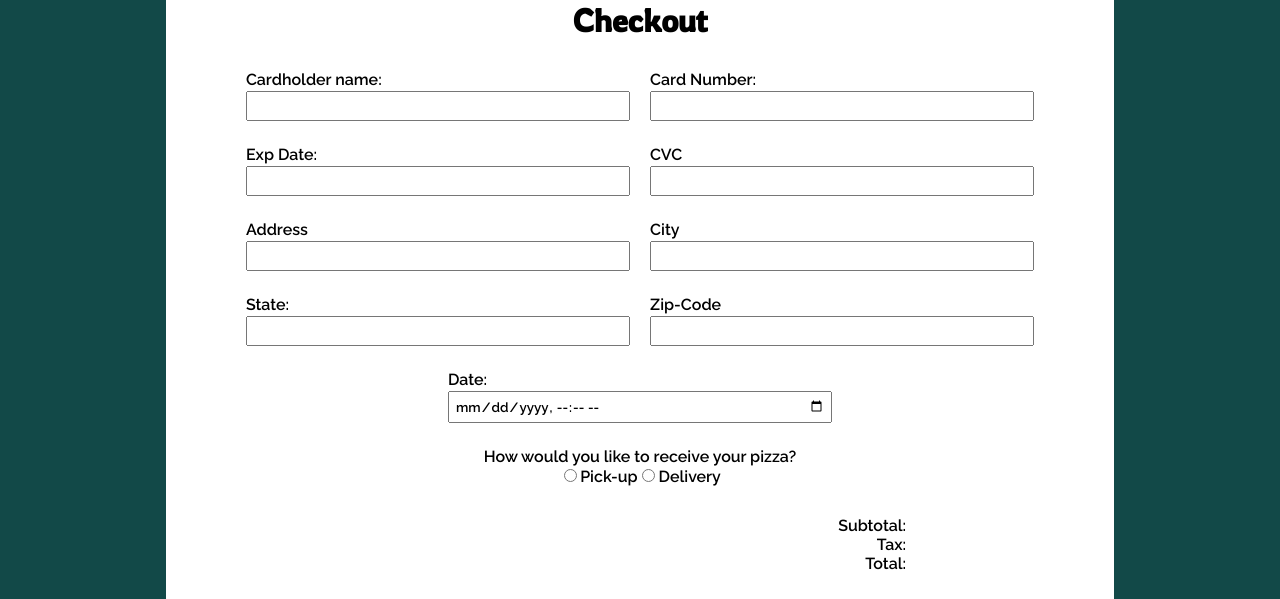
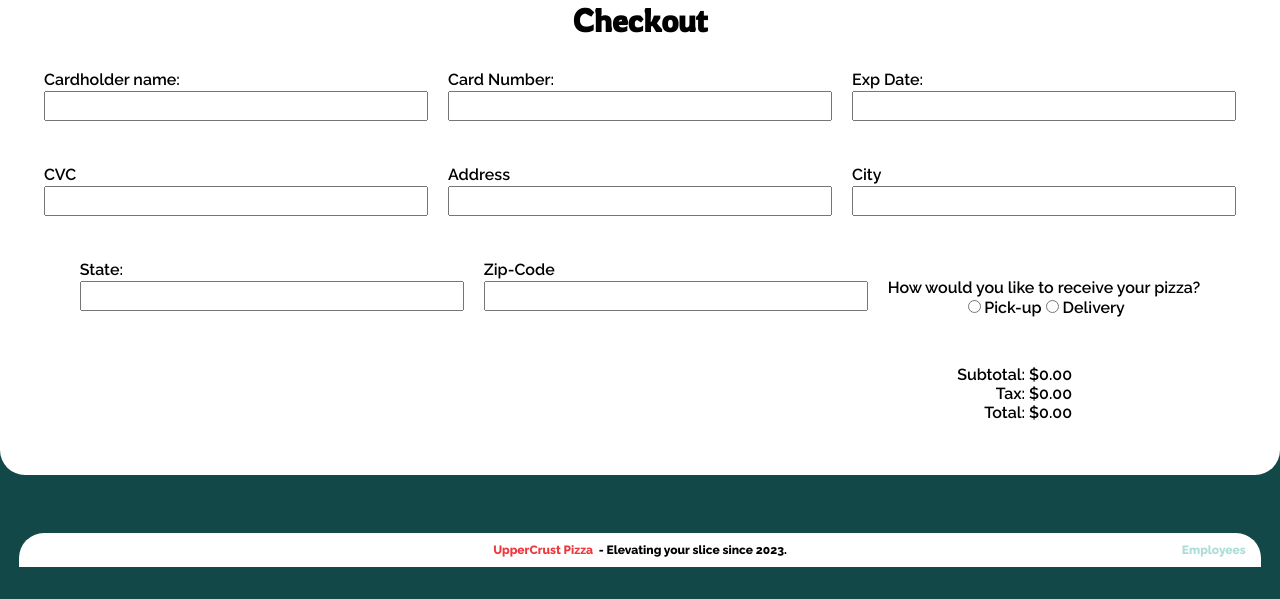
Before and after one commit to krayterzoff219/PizzaOrdering, a Vue app in the folder vue/: page /checkout in a window 1280 px wide. Shown: the part 233-832 px from the top of the page. After the commit the page ends 800 px from the top, so only its background shows below. Built offline with nearby package versions, Linux system fonts and the light colour scheme.

Commit message:
subtotal

```diff
--- a/vue/src/components/CartItem.vue
+++ b/vue/src/components/CartItem.vue
@@ -97,10 +97,10 @@ export default {
 	},
 	methods: {
 		incrementQuantity() {
-			this.$store.commit("ADD_SINGLE_ITEM_TO_CART", this.cartItem);
+			this.$store.dispatch("addItemsToCart", this.cartItem);
 		},
 		decrementQuantity() {
-			this.$store.commit("REMOVE_SINGLE_ITEM_FROM_CART", this.cartItem);
+			this.$store.dispatch("removeItemsFromCart", this.cartItem);
 		},
 	},
 };
--- a/vue/src/components/MenuItem.vue
+++ b/vue/src/components/MenuItem.vue
@@ -39,8 +39,11 @@ export default {
 	},
 	methods: {
 		addToOrder() {
-			this.$store.commit("ADD_SINGLE_ITEM_TO_CART", this.menuItem);
+			this.$store.dispatch("addItemsToCart", this.menuItem);
+
 		},
+
+
 	},
 	computed: {
 		isMenuItemAvailable() {
--- a/vue/src/store/index.js
+++ b/vue/src/store/index.js
@@ -12,6 +12,8 @@ const sortArrayByName = (array) =>
 		}
 		return 0;
 	});
+
+
 
 Vue.use(Vuex);
 
@@ -38,6 +40,7 @@ export default new Vuex.Store({
 		specialtyPizzas: [],
 		pendingOrders: [],
 		cart: {},
+		subtotal: 0,
 		isDropDownMenuVisible: false,
 	},
 	mutations: {
@@ -79,6 +82,11 @@ export default new Vuex.Store({
 				}
 			}
 		},
+
+		UPDATE_SUBTOTAL (state, payload){
+			state.subtotal += payload;
+		},
+
 		LOAD_TOPPINGS(state, payload) {
 			state.toppings = sortArrayByName(payload);
 		},
@@ -127,4 +135,17 @@ export default new Vuex.Store({
 			axios.defaults.headers.common = {};
 		},
 	},
+
+	actions: {
+		addItemsToCart (context, item){
+			context.commit('ADD_SINGLE_ITEM_TO_CART', item)
+			context.commit('UPDATE_SUBTOTAL', item.price)
+		},
+
+		removeItemsFromCart (context, item){
+			context.commit('REMOVE_SINGLE_ITEM_FROM_CART', item)
+			context.commit('UPDATE_SUBTOTAL', -item.price)
+		},
+
+	}
 });
--- a/vue/src/views/CustomerCheckout.vue
+++ b/vue/src/views/CustomerCheckout.vue
@@ -5,47 +5,54 @@
 			<h1>Checkout</h1>
 			<div class="checkout-wrapper">
 
-				<div class="card-info">
+
 
 					<user-input label="Cardholder name: "
                                 inputId="Cardholder-name"
-                                inputType="text"/>
+                                inputType="text"
+                                v-model="cardholderName"/>
 
 					<user-input label="Card Number:"
                                 inputId="Card-Number"
-                                inputType="number"/>
+                                inputType="number"
+                                v-model="cardNumber"/>
 
 					<user-input label="Exp Date:"
                                 inputId="CVC"
-                                inputType="number"/>
+                                inputType="number"
+                                v-model="expDate"/>
 
 					<user-input label="CVC"
                                 inputId="CVC"
-                                inputType="number"/>
-				</div>
-				<div class="customer-info">
+                                inputType="number"
+                                v-model="cvc"/>
 
 					<user-input label="Address"
                                 inputId="Address"
-                                inputType="text"/>
+                                inputType="text"
+                                v-model="address"/>
 
 					<user-input label="City"
                                 inputId="City"
-                                inputType="text"/>
+                                inputType="text"
+                                v-model="city"/>
 
 					<user-input label="State:"
                                 inputId="State"
-                                inputType="text"/>
+                                inputType="text"
+                                v-model="state"/>
 
 					<user-input label="Zip-Code"
                                 inputId="Zip-Code"
-                                inputType="number"/>
+                                inputType="number"
+                                v-model="zipCode"/>
 
-					<user-input label="Date:"
+					<!-- <user-input label="Date:"
                                 inputId="Date"
-                                inputType="datetime-local"/>
+                                inputType="datetime-local"
+                                /> -->
 
-				</div>
+
 				<div class="delivery">
 
                     <!-- <user-input label="Date:"
@@ -66,9 +73,9 @@
 				</div>
 			</div>
 			<div class="total-payment">
-				<p id="subtotal">Subtotal: {{ price }}</p>
-				<p id="tax">Tax: {{ Tax }}</p>
-				<p id="total">Total: {{ total }}</p>
+				<p id="subtotal">Subtotal: ${{ $store.state.subtotal.toFixed(2) }}</p>
+				<p id="tax">Tax: ${{ tax.toFixed(2) }}</p>
+				<p id="total">Total: ${{ total.toFixed(2) }}</p>
 			</div>
 		</div>
 	</section>
@@ -80,10 +87,36 @@ import HorizontalHero from "../components/HorizontalHero.vue";
 
 
 
+
 export default {
 	components: { UserInput, HorizontalHero },
+        data(){
+            return{
+            cardholderName: '',
+            cardNumber: '',
+            expDate: '',
+            cvc: '',
+            address: '',
+            city: '',
+            state: '',
+            zipCode: '',
+            isDelivery: false,
 
-};
+            }
+
+        },
+
+    computed: {
+        total(){
+            return this.$store.state.subtotal + this.tax;
+        },
+
+        tax(){
+            return this.$store.state.subtotal * 0.08;
+        }
+    }
+
+    }
 
 
 
@@ -91,38 +124,20 @@ export default {
 
 <style>
 
+
+
 .delivery > form{
     text-align: center;
 }
 
-.card-info {
-	display: flex;
-	flex-wrap: wrap;
-	justify-content: space-evenly;
-	width: 95%;
-}
-
-.customer-info {
-	/* display: flex;
-    margin: 50px auto;
-    justify-content: center;
-    justify-content: space-between;
-    flex-direction: column; */
-	display: flex;
-	flex-wrap: wrap;
-	justify-content: space-evenly;
-	width: 95%;
-}
-
 .checkout-wrapper {
 	display: flex;
-	/* justify-content: center; */
+	justify-content: center;
+    gap: 20px;
+    flex-wrap: wrap;
 	align-items: center;
-	flex-direction: column;
 	margin: 30px;
 }
-
-
 
 .instructions {
 	height: 100px;
@@ -143,4 +158,8 @@ export default {
     flex-direction: column;
 }
 
+.total-payment{
+
+}
+
 </style>
--- a/vue/src/views/CustomerMenu.vue
+++ b/vue/src/views/CustomerMenu.vue
@@ -52,6 +52,9 @@ export default {
 </script>
 
 <style scoped>
+
+
+
 section.customer-section#menu-section {
 	width: 97%;
 	margin-bottom: var(--header-footer-inside-margin);
@@ -63,6 +66,8 @@ div.menu-wrapper {
 	display: flex;
 	flex-direction: column;
 	max-width: 50rem;
+	border: #124948 solid 5px;
+
 }
 
 p.hero-text {
```
